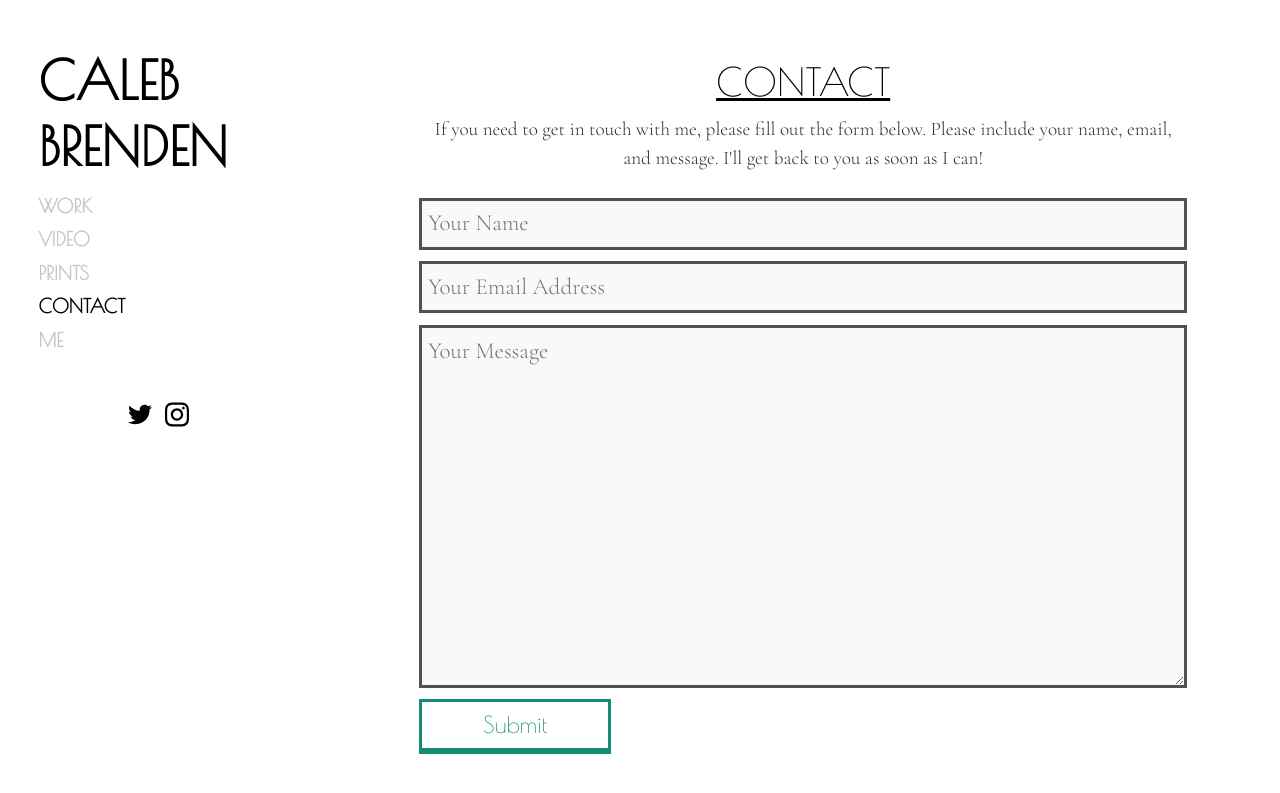
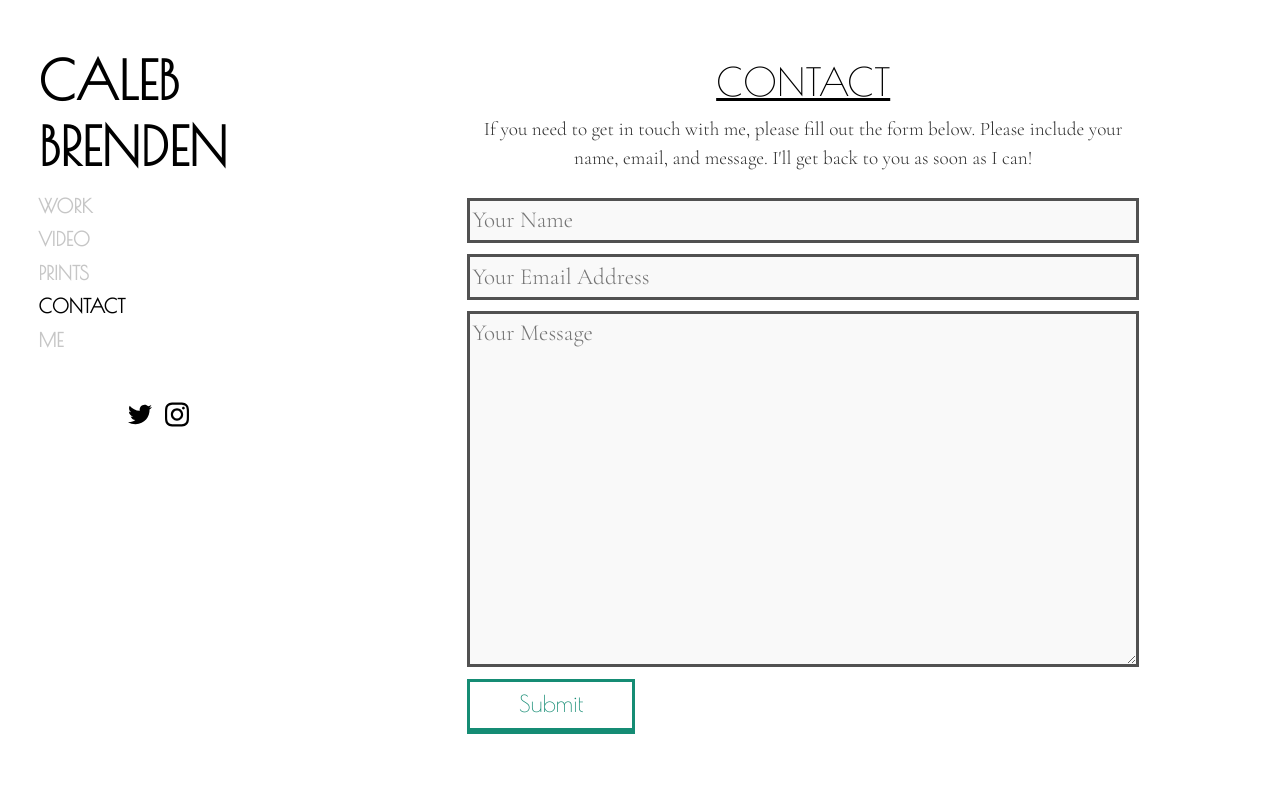
Before and after one commit to calebbrenden/my-site, a Jekyll site: the page built from contact.md, in a window 1280 px wide. Shown: the top 793 px of the page. Built offline with Jekyll 4.4.1, drawn with Linux system fonts in a browser that asks for light colours.

Commit message:
added background color, reduced max-width, padding

```diff
--- a/_sass/hydeout/_layout.scss
+++ b/_sass/hydeout/_layout.scss
@@ -190,10 +190,13 @@ form.contact-form input[type="text"], form.contact-form textarea[type="text"], f
   vertical-align: middle;
   margin-top: 0.25em;
   margin-bottom: 0.25em;
-  padding: 0.25em;
+  padding: 0.1em;
   border: solid $gray-5;
   border-width: 3px;
   background: $gray-1;
+  &:active {
+    background-color: #fff;
+  }
 }
 
 form.contact-form input[type="submit"] {
@@ -450,7 +453,7 @@ form.contact-form input[type="submit"] {
     }
 
     > * {
-      max-width: 40rem;
+      max-width: 35rem;
       padding: 0;
     }
   }
```
